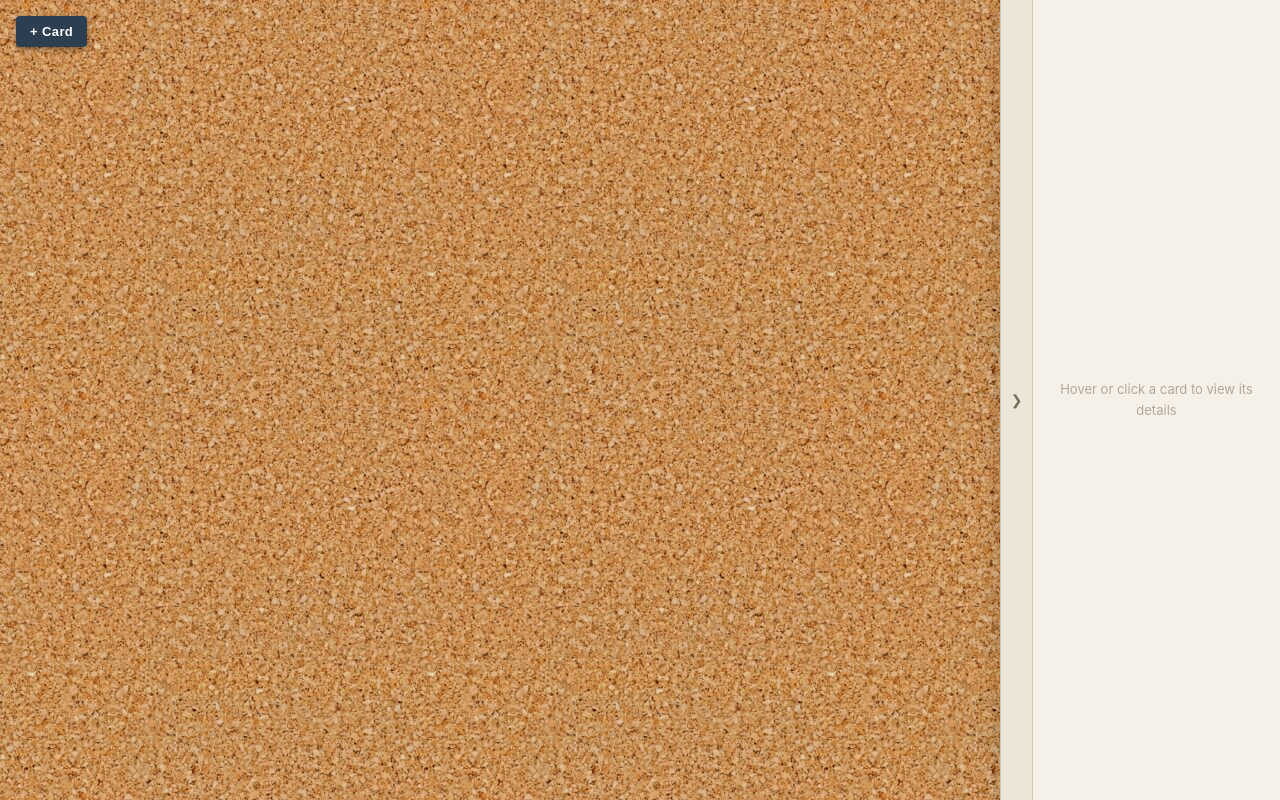
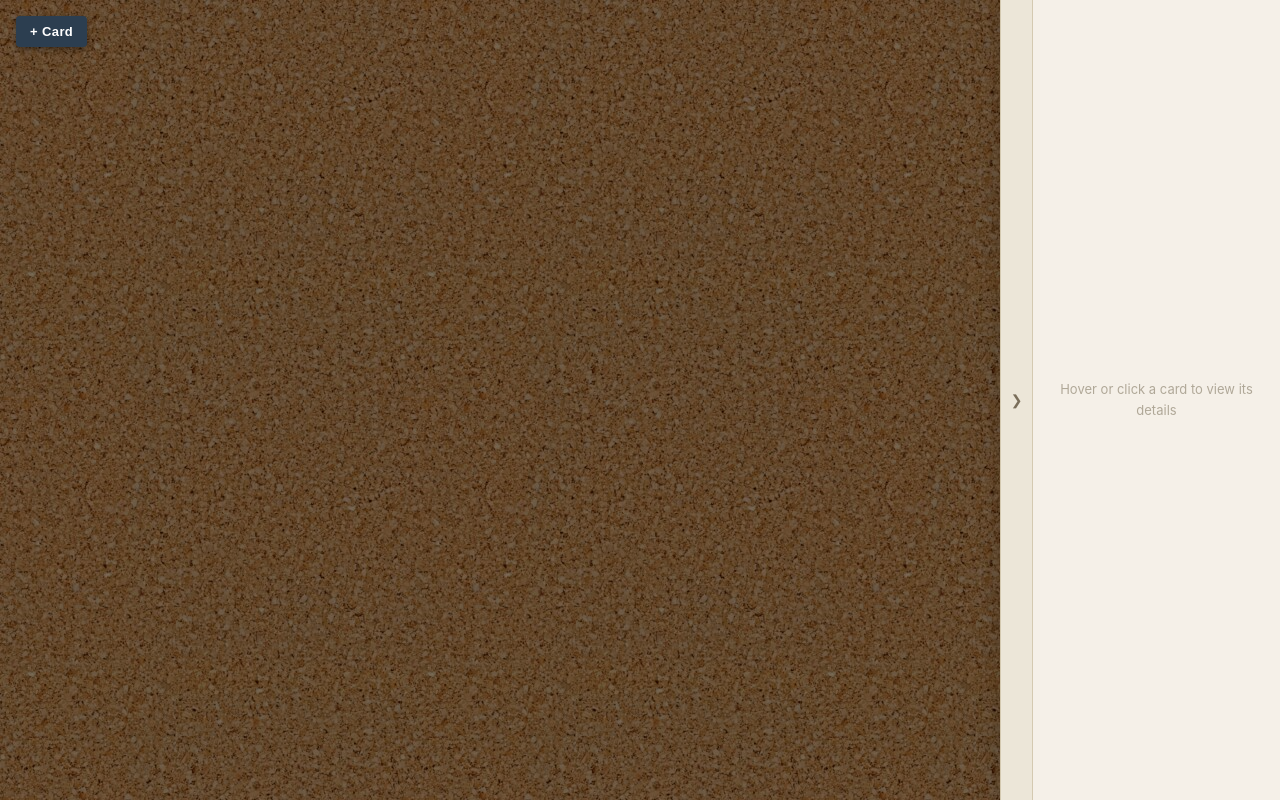
Before and after one commit to fsantand/corkboard, a Vue app: page / in a window 1280 px wide. Built offline with nearby package versions, Linux system fonts and the light colour scheme.

Commit message:
chore: dim background image

```diff
--- a/src/components/CorkBoard.vue
+++ b/src/components/CorkBoard.vue
@@ -188,6 +188,15 @@ onUnmounted(() => {
   background-size: auto;
 }
 
+.cork-board::before {
+  content: '';
+  position: absolute;
+  inset: 0;
+  background: rgba(0, 0, 0, 0.50);
+  pointer-events: none;
+  z-index: 0;
+}
+
 .cork-board.connect-mode {
   cursor: crosshair;
 }
@@ -203,6 +212,7 @@ onUnmounted(() => {
   width: 100vw;
   height: 100vh;
   transform-origin: 0 0;
+  z-index: 1;
 }
 
 .connect-hint {
--- a/src/components/StringLayer.vue
+++ b/src/components/StringLayer.vue
@@ -97,7 +97,7 @@ const previewPath = computed(() => {
       :d="p.d"
       :class="{ 'string-path': true, dimmed: p.dimmed }"
       stroke="#c0392b"
-      stroke-width="2"
+      stroke-width="4"
       fill="none"
       stroke-linecap="round"
     />
```
